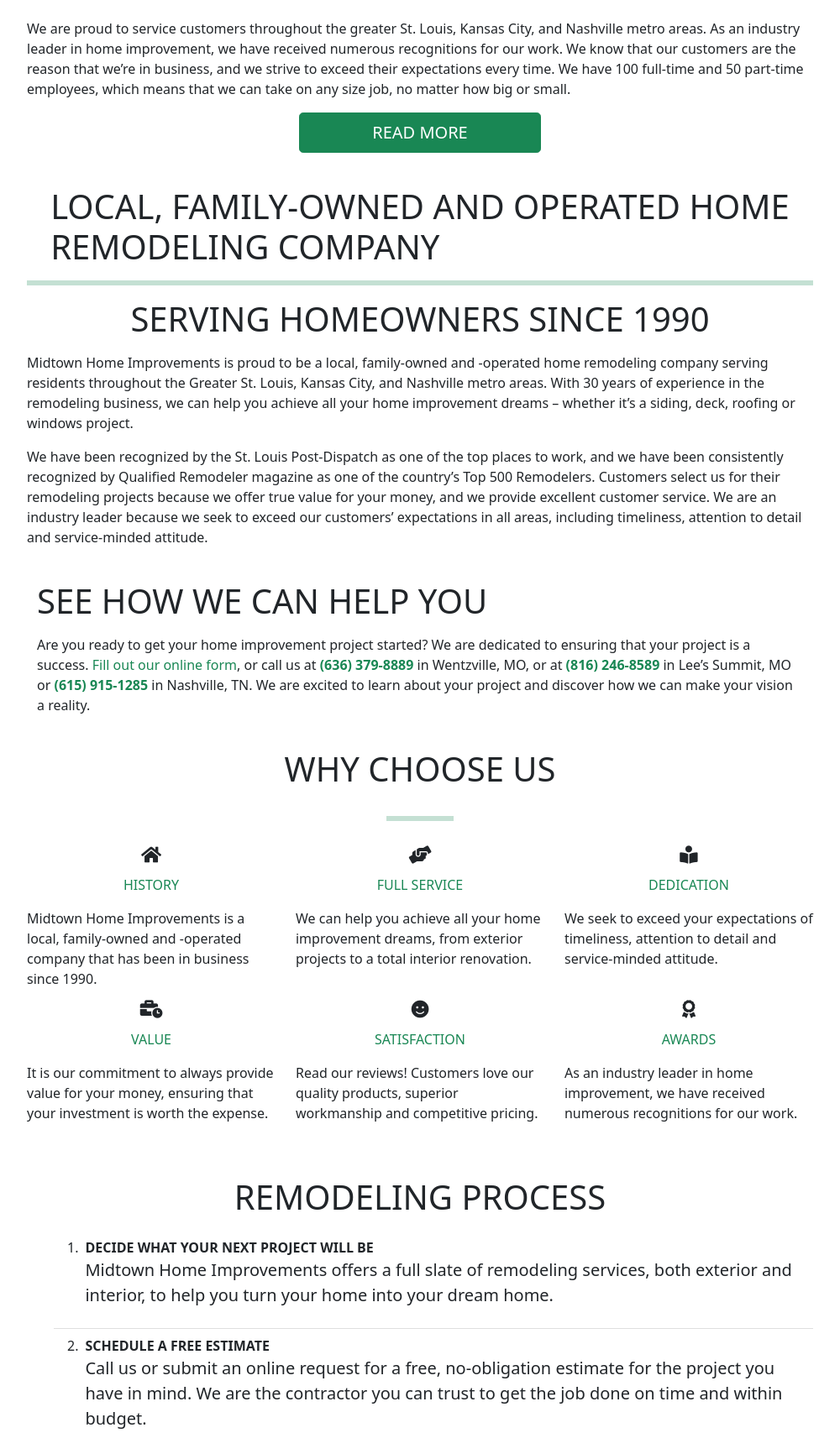
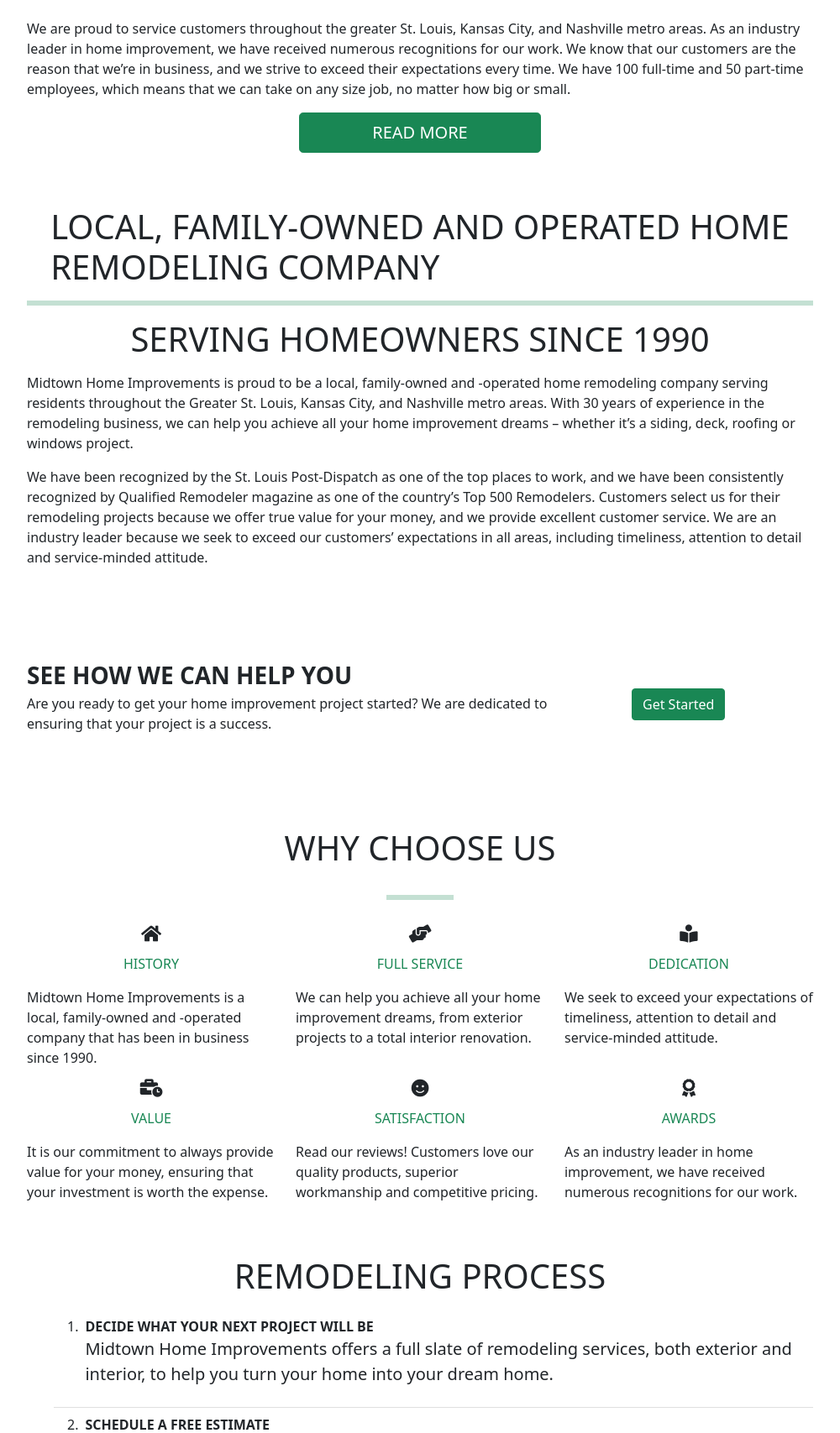
Before and after one commit to Kenan-Kadic/wood, a Django app: page / in a window 1280 px wide. Shown: the part 1647-3354 px from the top of the page at 84% size, without its empty margins (140-1140 px from the left). Run offline with Django 3.2, Linux system fonts and the light colour scheme.

Commit message:
WEB-36-c2a-for-see-how-we-can-help-you #comment C2A for see how we can help you

```diff
--- a/templates/pages/home.html
+++ b/templates/pages/home.html
@@ -77,10 +77,8 @@
         </div>
     </section>
 
-
-
-
-
+    <!-- about midtown home improvements -->
+    <section class="my-5">
        <div class="row mb-4">
            <div class="col-md-12">
                <p class="display-6 text-black d-flex justify-content-center mb-4"> ABOUT MIDTOWN HOME IMPROVEMENTS </p>
@@ -90,7 +88,10 @@
                </div>
            </div>
        </div>
+    </section>
 
+    <!-- local, family owned and operated home -->
+    <section class="my-5">
     <div class="row">
         <div class="col-md-12">
             <p class="display-6 text-black d-flex justify-content-center mt-3"> LOCAL, FAMILY-OWNED AND OPERATED HOME <br/>REMODELING COMPANY</p>
@@ -102,16 +103,24 @@
             </div>
         </div>
     </div>
+    </section>
 
+    <!-- c2a see how we can help you and button -->
+    <section>
+        <div class="row align-items-center py-5">
+            <div class="col-md-9 text-start">
+                <h3 class="fw-bold mb-1"> SEE HOW WE CAN HELP YOU </h3>
+                <p class="pe-5"> Are you ready to get your home improvement project started? We are dedicated to ensuring that your project is a success.</p>
 
-
-    <div class="row">
-        <div class="col-md-12 p-4">
-            <p class="display-6 text-black">SEE HOW WE CAN HELP YOU</p>
-            <p>Are you ready to get your home improvement project started? We are dedicated to ensuring that your project is a success.<a href="{% url 'pages:contact' %}" class="text-success text-decoration-none"> Fill out our online form</a>, or call us at <strong class="text-success">(636) 379-8889</strong> in Wentzville, MO, or at <strong class="text-success">(816) 246-8589</strong> in Lee’s Summit, MO or <strong class="text-success">(615) 915-1285</strong> in Nashville, TN. We are excited to learn about your project and discover how we can make your vision a reality.</p>
+            </div>
+            <div class="col-md-3 mx-auto">
+                <a class="btn btn-success" href="#" role="button"> Get Started </a>
             </div>
         </div>
+    </section>
 
+    <!-- why choose us -->
+    <section class="my-5">
         <div class="row">
             <div class="col-md-12">
                <p class="display-6 d-flex justify-content-center">WHY CHOOSE US</p>
@@ -150,6 +159,7 @@
                 <p class="d-flex justify-content-center">As an industry leader in home improvement, we have received numerous recognitions for our work.</p>
             </div>
         </div>
+    </section>
 
     <!-- REMODELING PROCESS -->
     <section class="my-5" id="remodeling_process">
```
Lines whose indentation alone changed are shown as unchanged.
